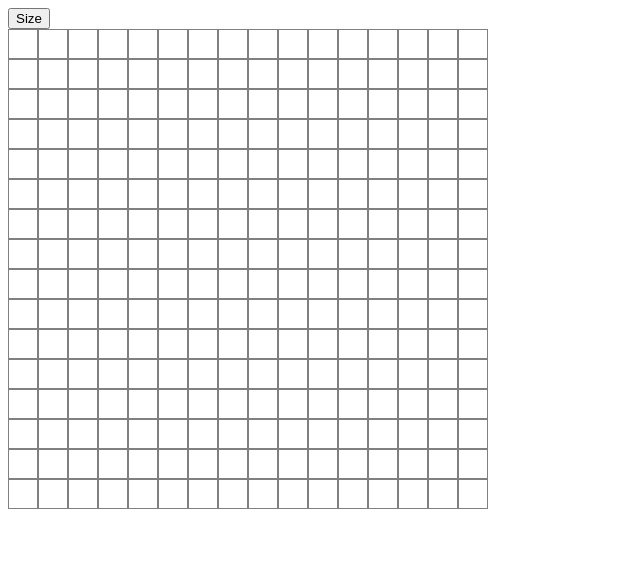
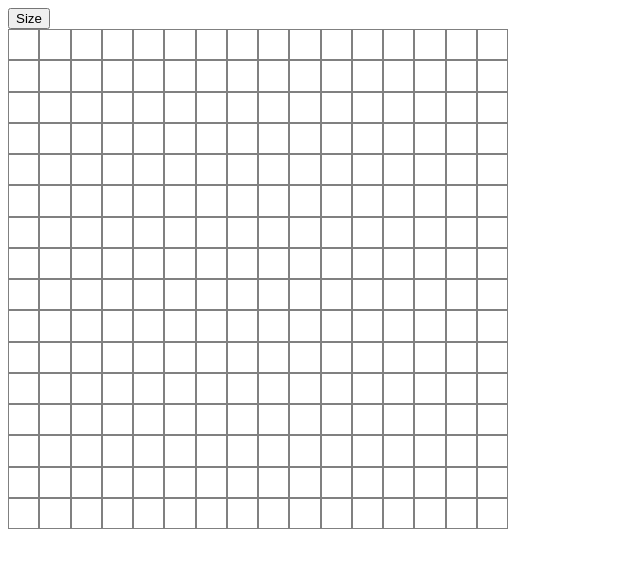
Before and after one commit to juanlavigna/etch-a-sketch, a plain HTML site: page index.html in a window 1280 px wide. Shown: the whole page, without its empty margins (0-640 px from the left). Drawn offline with Linux system fonts and the light colour scheme.

Commit message:
Set squares per side in the same grid size

```diff
--- a/script.js
+++ b/script.js
@@ -1,15 +1,26 @@
 const CONTAINER = document.querySelector(".container");
 const BUTTON_SIZE = document.querySelector("#size");
-let gridSize = 256;
+const SQUARES = document.querySelectorAll(".container>div");
+let gridSize = 16;
 const gridPx = 500;
 
 makeGrid(gridSize)
 
+function resize (size, square){
+    let divPx = gridPx/gridSize
+    for(let i = 0; i<size; i++){
+        square.style.width = `${divPx}px`;
+        square.style.height = `${divPx}px`;
+    }
+}
+
 function makeGrid(size){
+    size = Math.pow(size, 2)
     for(let i = 0; i < size; i++){
         let newDiv = document.createElement("div");
         newDiv.classList.add("square");
         CONTAINER.appendChild(newDiv);
+        resize(size, newDiv);
         newDiv.addEventListener("mouseover", draw(newDiv));
     }
 }
@@ -20,14 +31,15 @@ function draw(newDiv) {
     };
 }
 
-BUTTON_SIZE.addEventListener("click", function(){
-    removeChilds();
-    gridSize = prompt("Ingrese tamaño de la cuadricula");
-    makeGrid(gridSize);
-})
-
 function removeChilds (){
     while (CONTAINER.firstChild){
         CONTAINER.removeChild(CONTAINER.firstChild);
     }
 }
+
+
+BUTTON_SIZE.addEventListener("click", function(){
+    removeChilds();
+    gridSize = prompt("Ingrese cantidad de cuadrados por lado");
+    makeGrid(gridSize);
+})
--- a/style.css
+++ b/style.css
@@ -1,13 +1,13 @@
 .container{
     width: 500px;
-    height: 500px;
+    max-height: 500px;
 }
 
 .square{
     box-sizing: border-box;
     float: left;
-    width: 30px;
-    height: 30px;
+    /* width: 30px;
+    height: 30px; */
     margin: 0;
     padding: 0;
     border: 1px solid grey;
```
